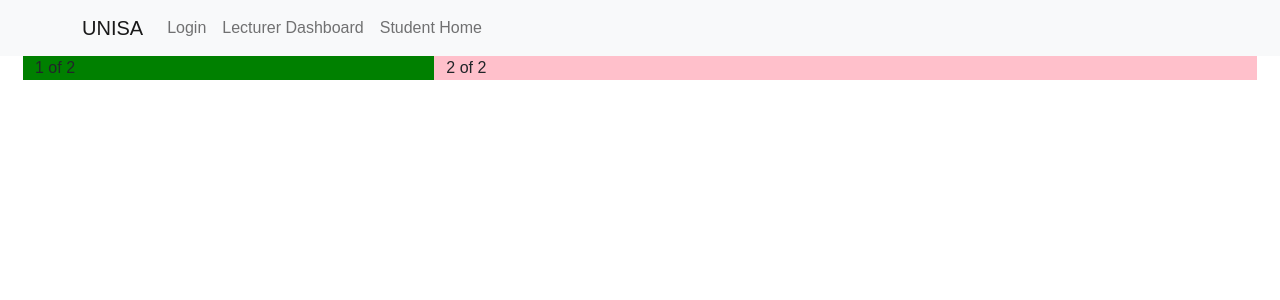
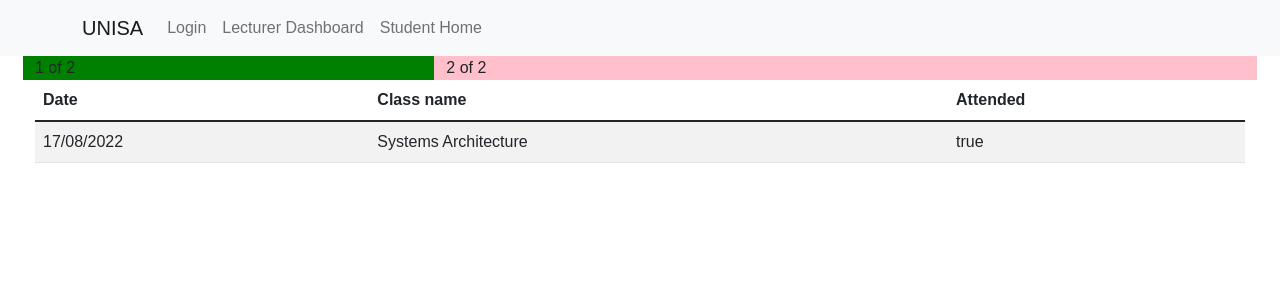
Before and after one commit to MunyaradziMagura/Student-Attendance-System, a React (Create React App) app in the folder client/student-attendence-system/: page /Dashboard in a window 1280 px wide. Shown: the top 300 px of the page. Built offline with nearby package versions, Linux system fonts and the light colour scheme.

Commit message:
Added in StudentAttendanceTable component

```diff
--- /dev/null
+++ b/client/student-attendence-system/src/components/StudentAttendanceTable.js
@@ -0,0 +1,28 @@
+import React from 'react'
+import Table from 'react-bootstrap/Table'
+import Dropdown from 'react-bootstrap/Dropdown'
+
+const StudentAttendanceTable = (props) => {
+  return (
+    <div>
+        <Table striped>
+            <thead>
+                <tr>
+                    <th>Date</th>
+                    <th>Class name</th>
+                    <th>Attended</th>
+                </tr>
+            </thead>
+            <tbody style={{align: "center"}}>
+                <tr>
+                    <td>17/08/2022</td>
+                    <td>Systems Architecture</td>
+                    <td>true</td>
+                </tr>
+            </tbody>
+        </Table>
+    </div>
+  )
+}
+
+export default StudentAttendanceTable
--- a/client/student-attendence-system/src/pages/Dashboard.js
+++ b/client/student-attendence-system/src/pages/Dashboard.js
@@ -1,6 +1,7 @@
 import Container from 'react-bootstrap/Container';
 import Row from 'react-bootstrap/Row';
 import Col from 'react-bootstrap/Col';
+import StudentAttendanceTable from '../components/StudentAttendanceTable';
 
 function Dashboard() {
     return (
@@ -9,7 +10,11 @@ function Dashboard() {
           <Col sm={4} style={{backgroundColor: 'green' }}>1 of 2</Col>
           <Col sm={8} style={{backgroundColor: 'pink' }}>2 of 2</Col>
         </Row>
+        <div>
+          <StudentAttendanceTable />
+        </div>
       </Container>
+
     );
 }
 
```
